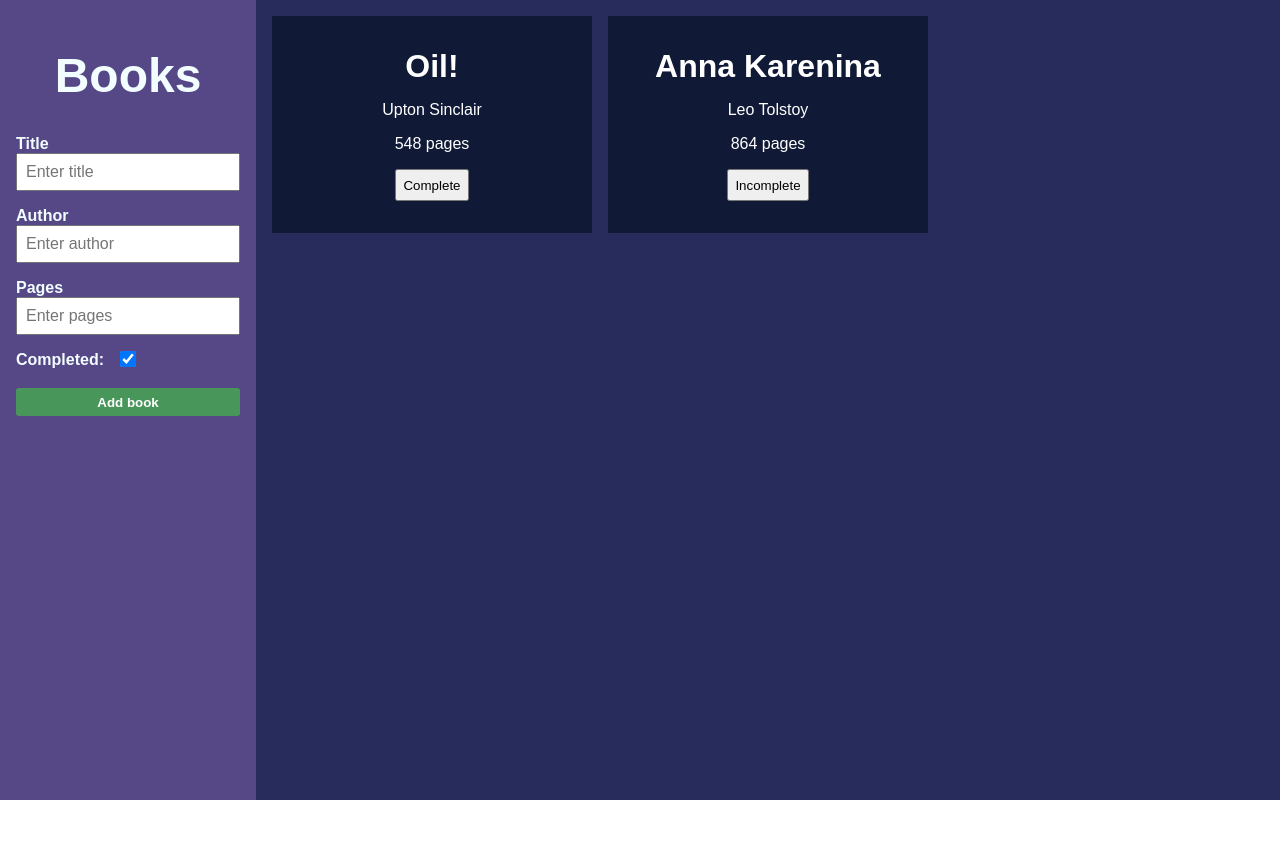
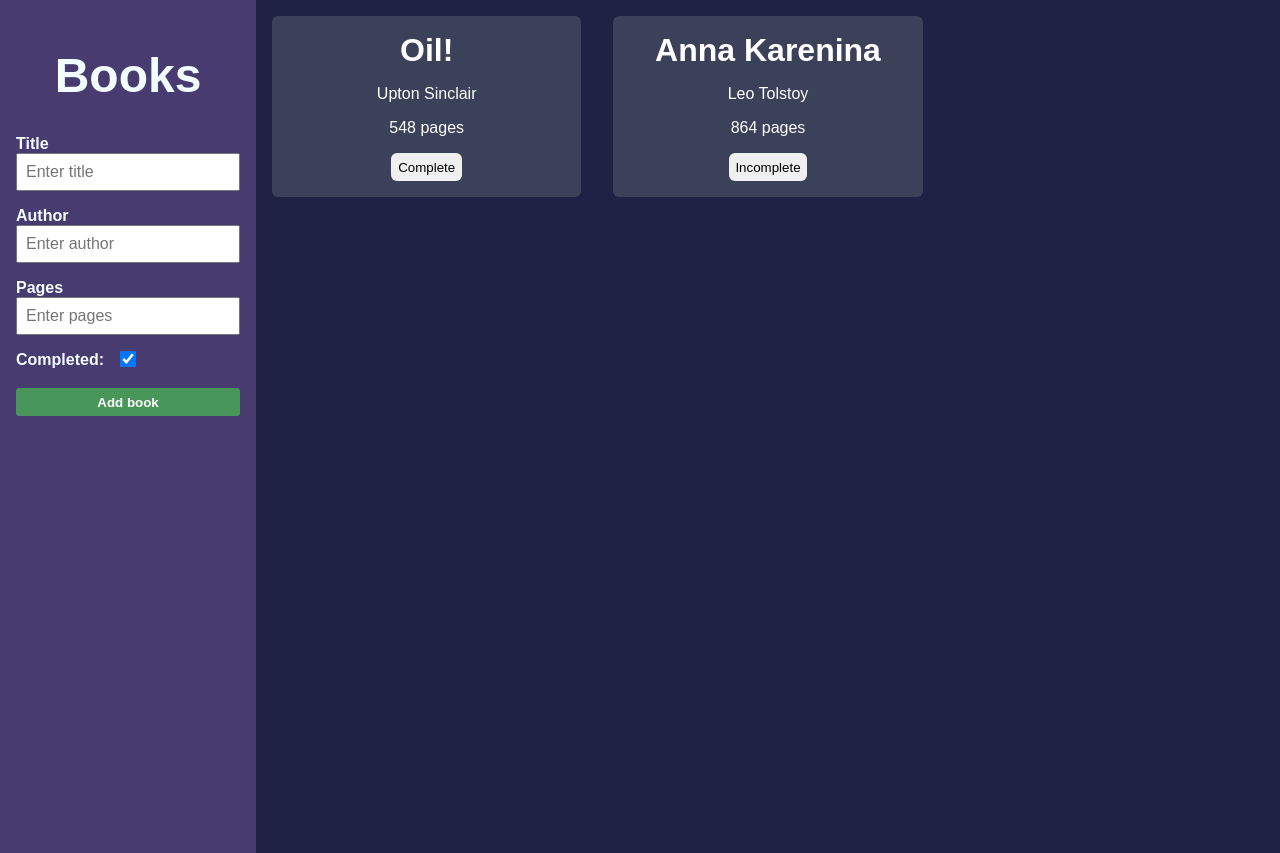
Before and after one commit to TedV4/library-app, a plain HTML site: page index.html in a window 1280 px wide. Before the commit the page ends 800 px from the top, so only its background shows below. Drawn offline with Linux system fonts and the light colour scheme.

Commit message:
Fix viewport height issue at small window sizes. Added styling to cards. Changed color scheme

```diff
--- a/style.css
+++ b/style.css
@@ -5,16 +5,21 @@
   font-family: Arial, Helvetica, sans-serif;
 }
 
+body {
+    background: #1e2244;
+}
+
 .main-content {
   display: grid;
   grid-template-columns: 1fr 4fr;
+  grid-template-rows: 1fr;
   color: #f2fdff;
-  background: #272c5c;
+  background: #1e2244;
+  height: 100vh;
 }
 
 .sidebar {
-  background: #564787;
-  height: 100vh;
+  background: #473b70;
   grid-column-start: 1;
   grid-column-end: 2;
 
@@ -22,6 +27,7 @@
   flex-direction: column;
   align-items: center;
   gap: 1em;
+
 }
 
 .sidebar h1 {
@@ -29,6 +35,7 @@
   font-size: 3em;
   padding: 0.5 0.5 0 0.5em;
   margin-top: 1em;
+  overflow: auto;
 }
 
 form {
@@ -73,27 +80,32 @@ form {
 
 /* Grid container */
 .grid-container {
-  margin: 1em;
+  padding: 1em;
   display: grid;
   grid-template-columns: repeat(auto-fill, minmax(300px, 1fr));
-  grid-auto-rows: auto;
-  gap: 1em;
+  grid-template-rows: repeat(4, 1fr);
+  gap: 2em;
 }
 
 /* Book cards */
 .grid-container div {
-  background: #101935;
+  background: #3a4158;
   color: white;
-  height: fit-content;
-  padding: 2em;
+  font-size: 1em;
+  border-radius: 6px;
+  padding: 1em;
+
   display: flex;
   flex-direction: column;
   justify-content: center;
-  align-content: center;
+  text-align: center;
   align-items: center;
   gap: 1em;
 }
 
 .grid-container button:first-of-type {
   padding: 0.5em;
+  border-radius: 6px;
+  border: none;
+  cursor: pointer;
 }
```
